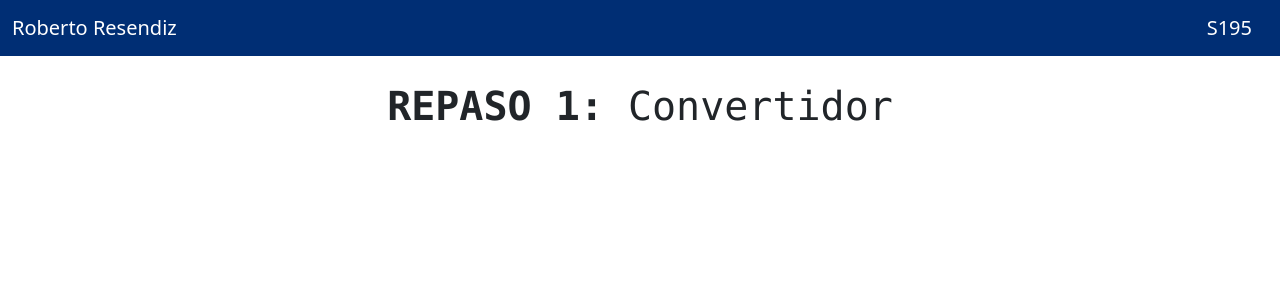
After one commit to ROBERTORESENDIZ/S195PW, a Laravel app: page /repaso1 in a window 1280 px wide. The commit adds this page. Shown: the top 300 px of the page. Run offline with Laravel 12, Linux system fonts and the light colour scheme; style sheets or scripts are compiled from the project's sources.

Commit message:
Creación de botón y vista repaso 1
Se agrego un el botón (REPASO 1) en la potada que lleva a la vista (repaso1). Se utilizo plantilla para mayor eficiencia de código.

```diff
--- /dev/null
+++ b/practicaRepasos/resources/views/layouts/plantillaBase.blade.php
@@ -0,0 +1,27 @@
+<!DOCTYPE html>
+<html lang="en">
+<head>
+    <meta charset="UTF-8">
+    <meta name="viewport" content="width=device-width, initial-scale=1.0">
+    <title>@yield('apartado') | LARAVEL </title>
+    @vite(['resources/js/app.js'])
+    <style>
+        .navbar{
+            background-color: #002E74;
+        }
+        .titul{
+            margin-top: 2%;
+        }
+    </style>
+</head>
+<body>
+    <nav class="navbar " data-bs-theme="dark">
+        <div class="container-fluid">
+            <a class="navbar-brand" href="{{route('portada')}}">Roberto Resendiz</a>
+            <span class="navbar-brand mb-0 h1">S195</span>
+        </div>
+    </nav>
+    <h1 class='titul text-center col-12 font-monospace'><b>@yield('repaso')</b>@yield('titulo')</h1>
+    @yield('contenedor')
+</body>
+</html>
--- /dev/null
+++ b/practicaRepasos/resources/views/repaso1.blade.php
@@ -0,0 +1,7 @@
+@extends('layouts.plantillaBase')
+@section('apartado','REPASO 1')
+@section('repaso','REPASO 1: ')
+@section('titulo','Convertidor')
+@section('contenedor')
+
+@endsection
--- a/practicaRepasos/routes/web.php
+++ b/practicaRepasos/routes/web.php
@@ -8,3 +8,4 @@ use Illuminate\Support\Facades\Route;
 
 
 Route::view('/','portada')->name('portada');
+Route::view('/repaso1','repaso1')->name('REPASO1');
```
Also changed, not shown: practicaRepasos/resources/views/portada.blade.php (+6 -1 lines).
